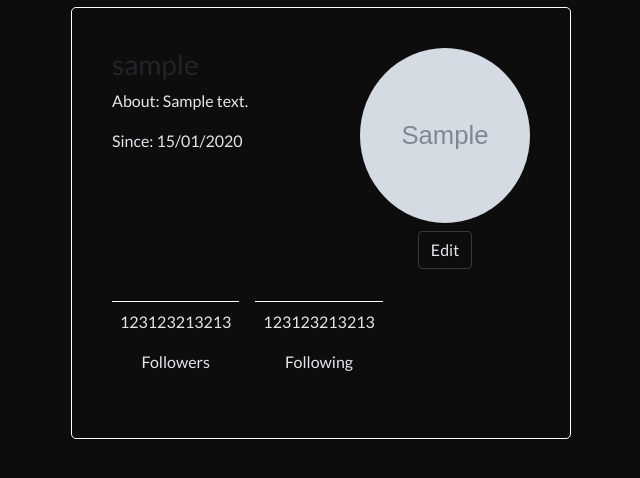
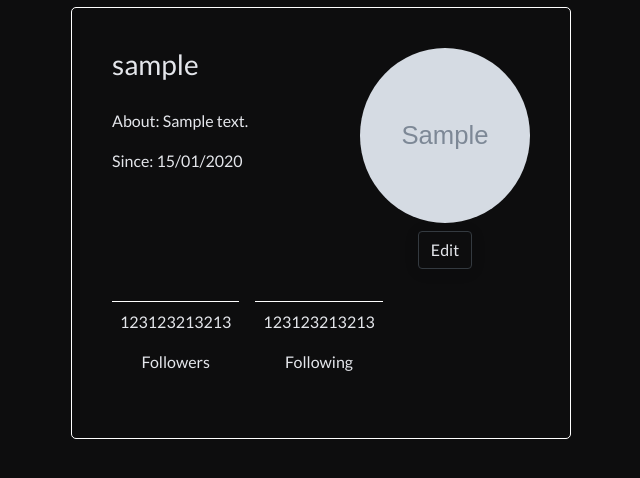
Before and after one commit to blunt008/Gify, a Django app: a page that uses account/templates/base.html in a window 1280 px wide. Shown: the part 56-534 px from the top of the page, without its empty margins (319-959 px from the left). Run offline with Django 3.2, Linux system fonts and the light colour scheme; a user stored in the database is signed in; tables that the repository leaves empty hold one stand-in row (values such as "Sample post"); grey boxes marked "Sample" are stand-in pictures; some libraries are stand-ins or nearby versions.

Commit message:
Change h3 color and add margin bottom

```diff
--- a/account/static/css/base.css
+++ b/account/static/css/base.css
@@ -136,6 +136,11 @@ a:hover {
     display: flex;
     justify-content: space-between;
     padding: 0.5rem;
+}
+
+#profile__about-me h3 {
+    color: rgb(228, 230, 235);
+    margin-bottom: 1em;
 }
 
 #profile__about-avatar {
```
